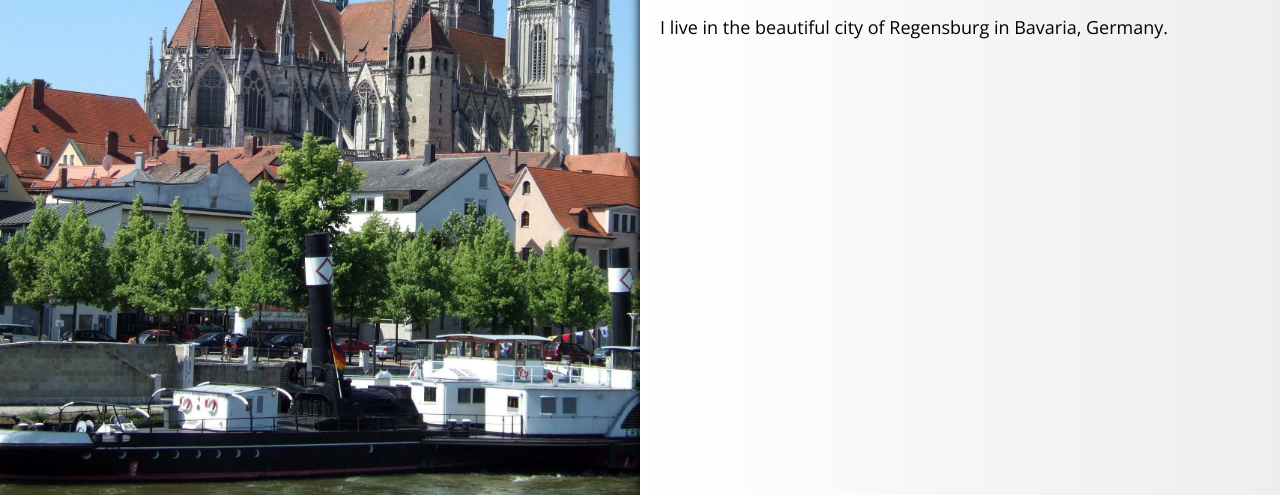
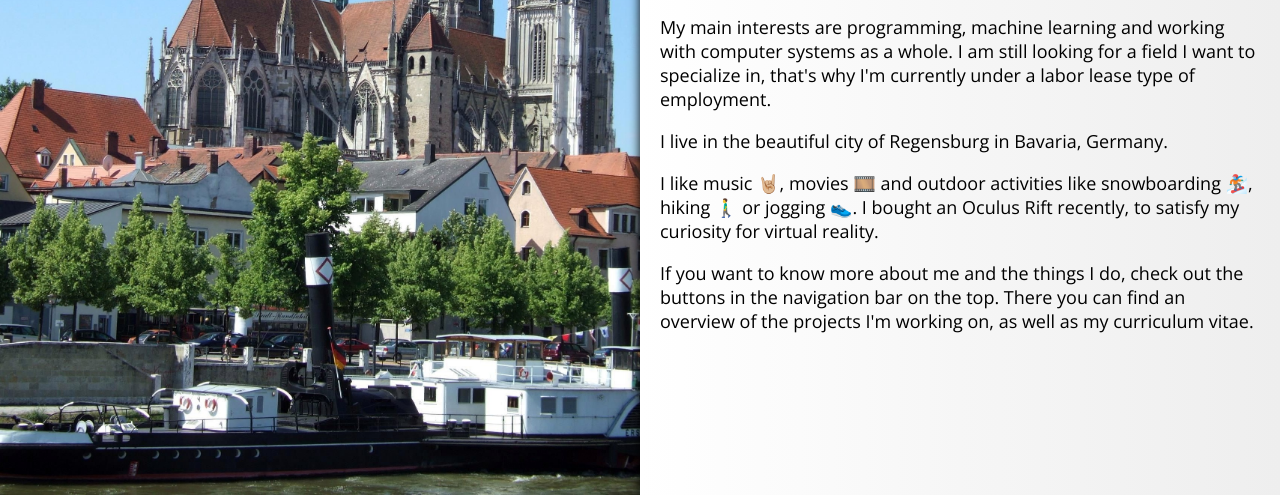
Before and after one commit to Tabascl/websiteOld, a plain HTML site: page index.html in a window 1280 px wide. Shown: the part 305-800 px from the top of the page. Drawn offline with nearby package versions, Linux system fonts and the light colour scheme.

Commit message:
Update description

```diff
--- a/index.html
+++ b/index.html
@@ -58,7 +58,19 @@
 					in 2018. I'm a Software Developer employed at CREADIS, currently working for e.Solutions in Ingolstadt.
 				</p>
 				<p>
+					My main interests are programming, machine learning and working with computer systems as a whole. I am still looking
+					for a field I want to specialize in, that's why I'm currently under a labor lease type of employment.
+				</p>
+				<p>
 					I live in the beautiful city of Regensburg in Bavaria, Germany.
+				</p>
+				<p>
+					I like music 🤘🏼, movies 🎞️ and outdoor activities like snowboarding 🏂, hiking 🚶‍♂️ or jogging 👟. I bought an Oculus Rift recently,
+					to satisfy my curiosity for virtual reality.
+				</p>
+				<p>
+					If you want to know more about me and the things I do, check out the buttons in the navigation bar on the top. There you can find
+					an overview of the projects I'm working on, as well as my curriculum vitae.
 				</p>
 			</div>
 		</main>
```
